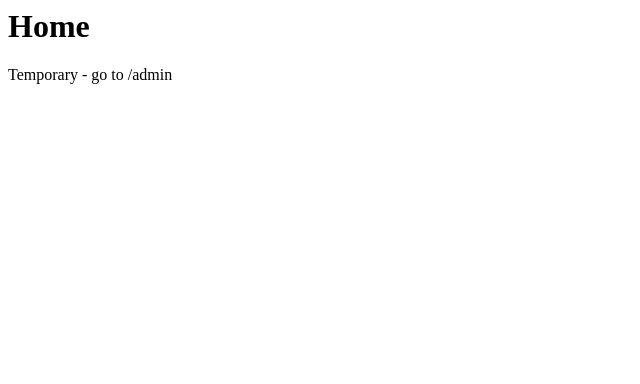
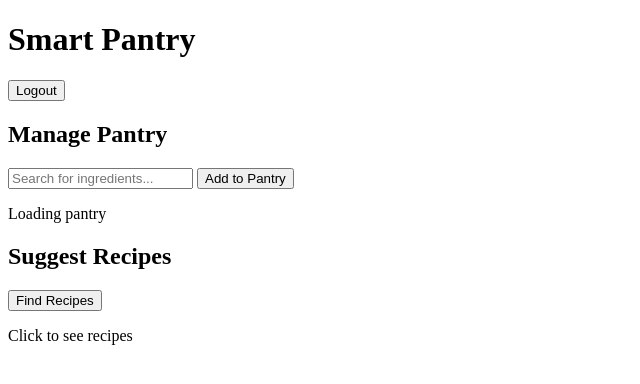
Before and after one commit to Tyreese2070/web-services-api, a Django app: page / in a window 1280 px wide. Shown: the top 384 px of the page, without its empty margins (0-640 px from the left). Run offline with Django 5.2, Linux system fonts and the light colour scheme; the visitor is signed in with stand-in values (Sample User, id 1); data that the repository does not hold is empty.

Commit message:
forgot stage html for homepage in previous commit

```diff
--- a/frontend/templates/home.html
+++ b/frontend/templates/home.html
@@ -1,13 +1,10 @@
-<h1>Home</h1>
-<p>Temporary - go to /admin</p>
-
 <!--
 Page Layout:
-Welcome message (users name)
 Button to view pantry
     -> List of ingredients in pantry
     -> Add to pantry (dropdown seach)
     -> Delete from pantry
+    -> update pantry (change quantity)
 Button to view recipes
     -> choose a recipe from ingredients within the users pantry
     -> from recipe show ingredients and instructions
@@ -16,3 +13,44 @@ Button to view recipes
 Button to account settings
     -> change email
     -> change password
+
+logout button
+-->
+
+<!DOCTYPE html>
+<html lang="en">
+<head>
+    <meta charset="UTF-8">
+    <meta name="viewport" content="width=device-width, initial-scale=1.0">
+    <title>Home</title>
+</head>
+<body>
+    <div>
+        <h1>Smart Pantry</h1>
+        <button onclick="logout()">Logout</button>
+    </div>
+
+    <div id="pantry-section">
+        <h2>Manage Pantry</h2>
+
+        <div>
+            <input type="text" id="ingredient-search" placeholder="Search for ingredients...">
+            <button onclick="addToPantry()">Add to Pantry</button>
+        </div>
+
+        <div id="pantry-list">
+            <p>Loading pantry</p>
+        </div>
+
+        <div id="recipe-section">
+            <h2>Suggest Recipes</h2>
+            <button onclick="getRecipes()">Find Recipes</button>
+
+            <div id="recipes-list">
+                <p>Click to see recipes</p>
+            </div>
+        </div>
+    </div>
+<script src="/static/scripts/home.js"></script>
+</body>
+</html>
```
